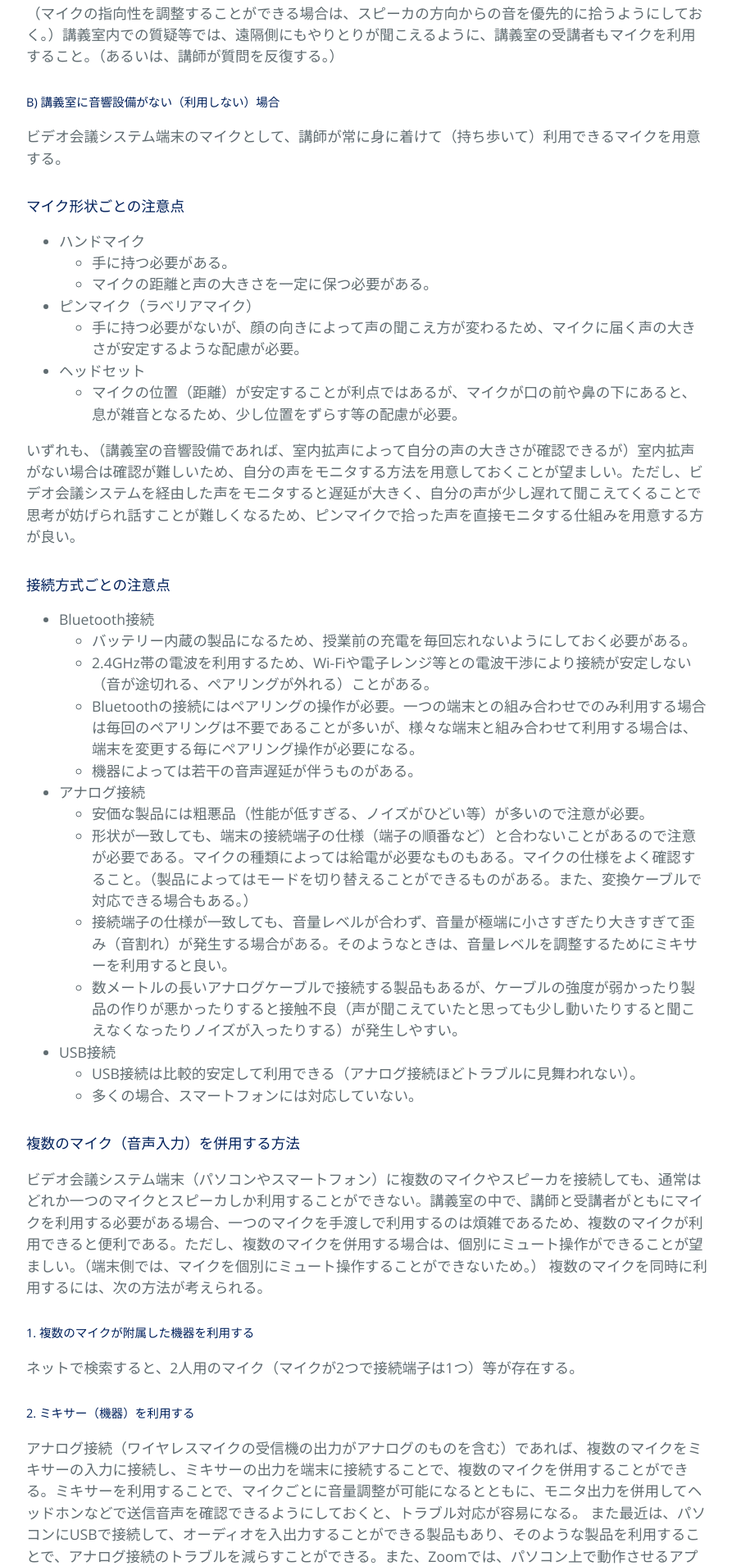
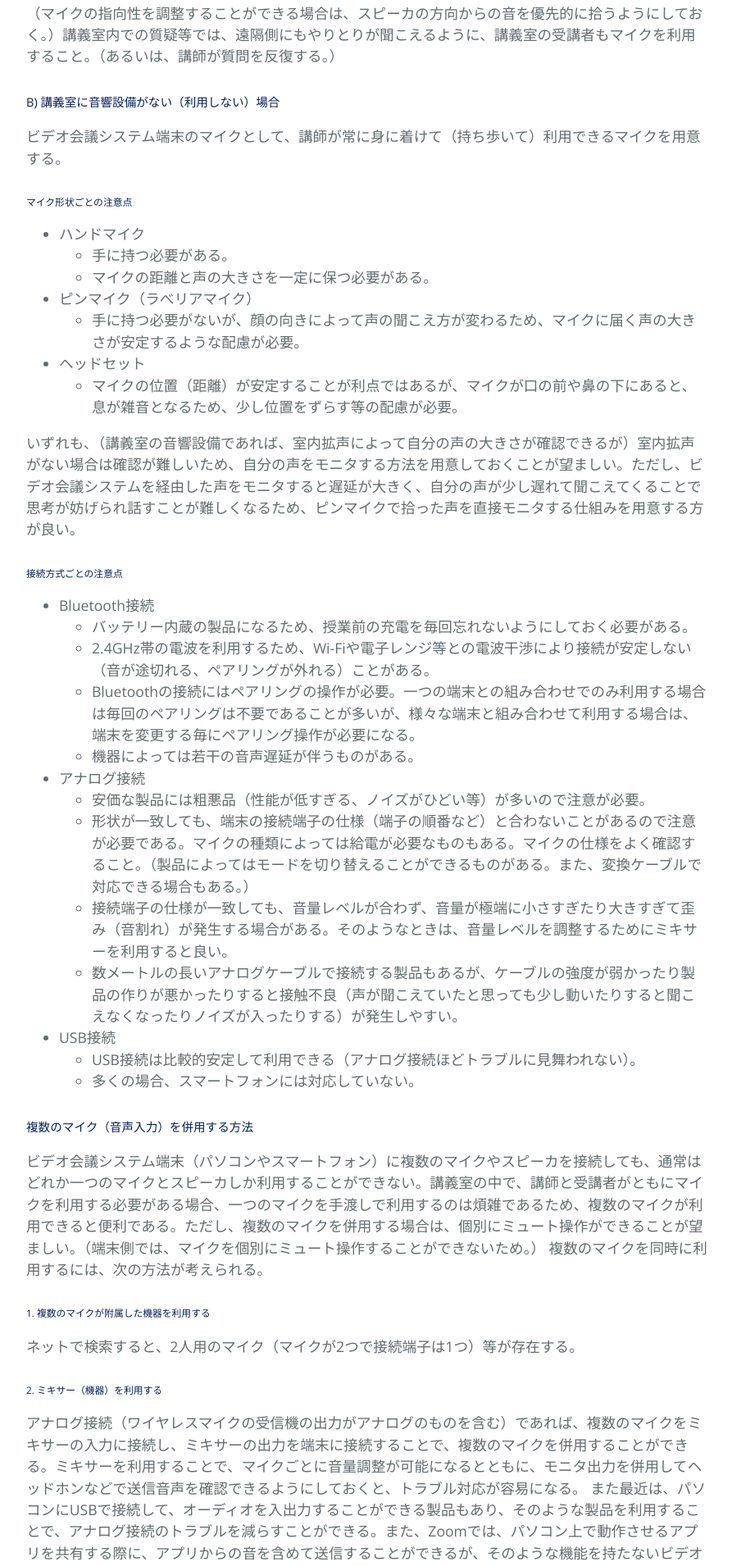
Before and after one commit to kyoto-u/online-edu, a Jekyll site: the page built from zoom-hybrid-use.md, in a window 1280 px wide. Shown: the part 2246-4156 px from the top of the page at 82% size, without its empty margins (192-1085 px from the left). Built offline with Jekyll 4.4.1, drawn with Linux system fonts in a browser that asks for light colours.

```diff
--- a/zoom-hybrid-use.md
+++ b/zoom-hybrid-use.md
@@ -52,7 +52,7 @@ title: 対面とオンラインの同時併用授業の実施方法と必要設
 
 ビデオ会議システム端末のマイクとして、講師が常に身に着けて（持ち歩いて）利用できるマイクを用意する。
 
-#### マイク形状ごとの注意点
+###### マイク形状ごとの注意点
 - ハンドマイク
   - 手に持つ必要がある。
   - マイクの距離と声の大きさを一定に保つ必要がある。
@@ -65,7 +65,7 @@ title: 対面とオンラインの同時併用授業の実施方法と必要設
 
 いずれも、（講義室の音響設備であれば、室内拡声によって自分の声の大きさが確認できるが）室内拡声がない場合は確認が難しいため、自分の声をモニタする方法を用意しておくことが望ましい。ただし、ビデオ会議システムを経由した声をモニタすると遅延が大きく、自分の声が少し遅れて聞こえてくることで思考が妨げられ話すことが難しくなるため、ピンマイクで拾った声を直接モニタする仕組みを用意する方が良い。
 
-#### 接続方式ごとの注意点
+###### 接続方式ごとの注意点
 
 - Bluetooth接続
   - バッテリー内蔵の製品になるため、授業前の充電を毎回忘れないようにしておく必要がある。
@@ -83,15 +83,15 @@ title: 対面とオンラインの同時併用授業の実施方法と必要設
   - USB接続は比較的安定して利用できる（アナログ接続ほどトラブルに見舞われない）。
   - 多くの場合、スマートフォンには対応していない。
 
-#### 複数のマイク（音声入力）を併用する方法
+##### 複数のマイク（音声入力）を併用する方法
 
 ビデオ会議システム端末（パソコンやスマートフォン）に複数のマイクやスピーカを接続しても、通常はどれか一つのマイクとスピーカしか利用することができない。講義室の中で、講師と受講者がともにマイクを利用する必要がある場合、一つのマイクを手渡しで利用するのは煩雑であるため、複数のマイクが利用できると便利である。ただし、複数のマイクを併用する場合は、個別にミュート操作ができることが望ましい。（端末側では、マイクを個別にミュート操作することができないため。）
 複数のマイクを同時に利用するには、次の方法が考えられる。
 
-##### 1. 複数のマイクが附属した機器を利用する
+###### 1. 複数のマイクが附属した機器を利用する
 ネットで検索すると、2人用のマイク（マイクが2つで接続端子は1つ）等が存在する。
 
-##### 2. ミキサー（機器）を利用する
+###### 2. ミキサー（機器）を利用する
 アナログ接続（ワイヤレスマイクの受信機の出力がアナログのものを含む）であれば、複数のマイクをミキサーの入力に接続し、ミキサーの出力を端末に接続することで、複数のマイクを併用することができる。ミキサーを利用することで、マイクごとに音量調整が可能になるとともに、モニタ出力を併用してヘッドホンなどで送信音声を確認できるようにしておくと、トラブル対応が容易になる。
 また最近は、パソコンにUSBで接続して、オーディオを入出力することができる製品もあり、そのような製品を利用することで、アナログ接続のトラブルを減らすことができる。また、Zoomでは、パソコン上で動作させるアプリを共有する際に、アプリからの音を含めて送信することができるが、そのような機能を持たないビデオ会議システム端末の場合にも、アプリからの音を入力側にフィードバックする機能を持った製品を利用することで、Zoomと同様にしてアプリからの音を含めて共有することができる。
 
@@ -99,7 +99,7 @@ title: 対面とオンラインの同時併用授業の実施方法と必要設
 -	Yamaha ウェブキャスティングミキサー AG03/AG06
 -	ベリンガー XENYX 302USB
 
-##### 3. 仮想ミキサー（ソフトウェア）を利用する
+###### 3. 仮想ミキサー（ソフトウェア）を利用する
 
 ソフトウェアで実現された仮想ミキサーをパソコンにインストールし、マイクの音を一旦仮想ミキサーに経由させるように設定することで、パソコンに個別に接続された複数のマイクの声を混合してからビデオ会議システム端末に送り込むことができる。
 
```
